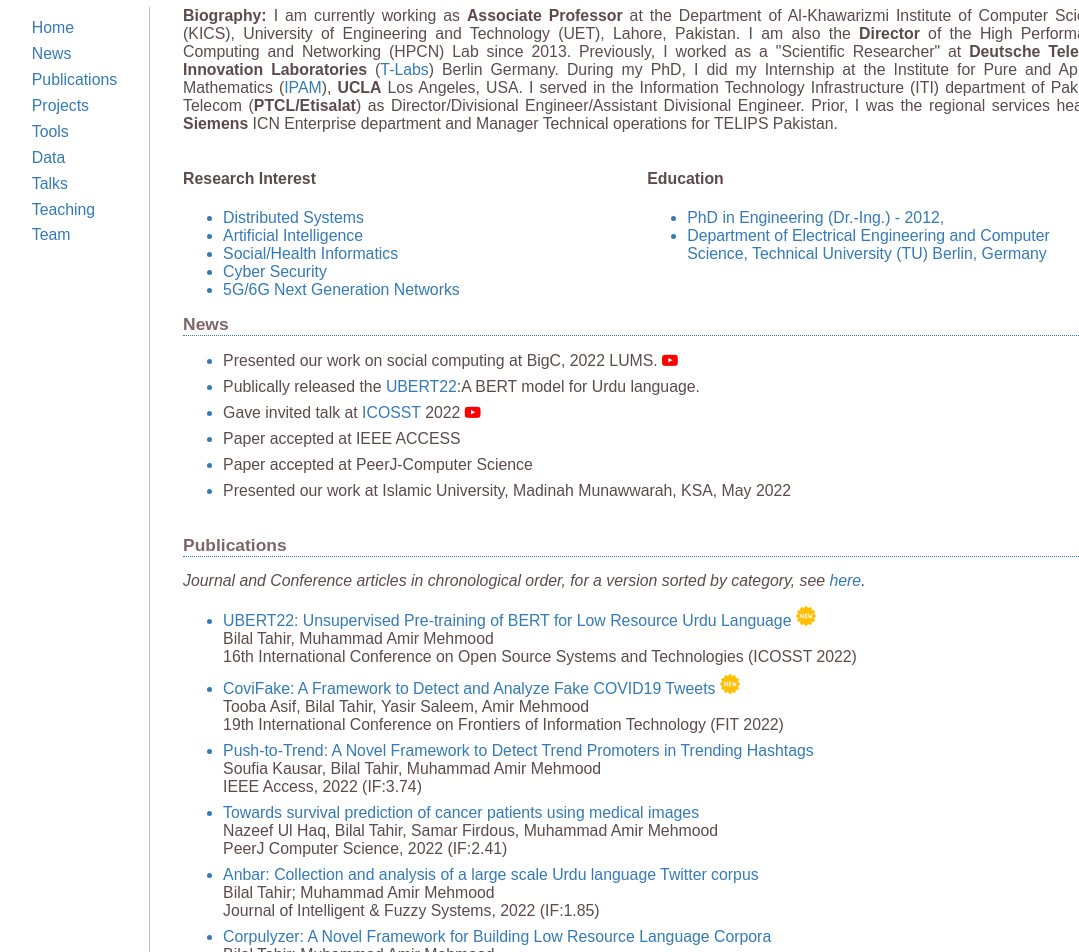
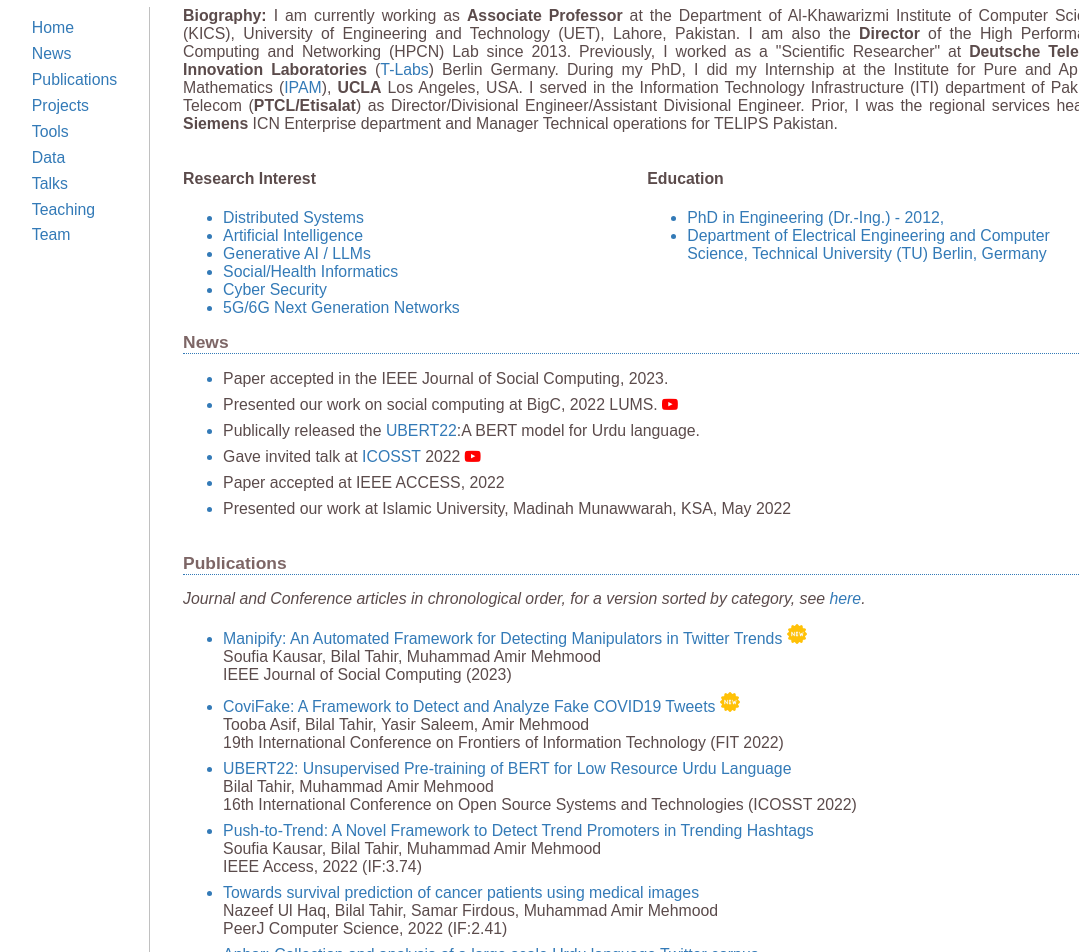
Before and after one commit to amir-mehmood/amir-mehmood.github.io, a plain HTML site: page index.html in a window 1280 px wide. Shown: the part 337-1289 px from the top of the page, without its empty margins (10-1089 px from the left). Drawn offline with Linux system fonts and the light colour scheme.

Commit message:
added new details
Added manipify paper.

```diff
--- a/index.html
+++ b/index.html
@@ -236,6 +236,7 @@ body {
   <ul>
       <li>Distributed Systems</li>
       <li>Artificial Intelligence</li>
+      <li>Generative AI / LLMs </li>
       <li>Social/Health Informatics</li>
       <li>Cyber Security</li>
       <li>5G/6G Next Generation Networks</li>
@@ -268,6 +269,11 @@ body {
 
 
   <ul>
+    <li>
+      <p>Paper accepted in the IEEE Journal of Social Computing, 2023.
+        </p>
+    </li>
+
                     <li> <p>Presented our work on social computing at BigC, 2022 LUMS. <a href="https://www.youtube.com/watch?v=GY2XXrDpiQc" target="_blank"> <i class="fa fa-youtube-play" style="color:red"></i></a>
 
                     </p>
@@ -284,13 +290,11 @@ body {
     </li>
 
     <li>
-    <p>Paper accepted at IEEE ACCESS
+    <p>Paper accepted at IEEE ACCESS, 2022
              </p>
       </li>
 
-                     <li>
-    <p>Paper accepted at PeerJ-Computer Science
-      </p></li>
+
 
 
    <li><p>Presented our work at Islamic University, Madinah Munawwarah, KSA, May 2022
@@ -336,8 +340,33 @@ body {
     </li> -->
 
 
-
-
+    <li>
+      <p><a href="https://ieeexplore.ieee.org/" target="_blank">
+        Manipify: An Automated Framework for Detecting Manipulators in Twitter Trends
+      </a>
+      <img alt="Qries" src="images/new.png" width="20" height="20">
+      <br>
+      Soufia Kausar, Bilal Tahir, Muhammad Amir Mehmood
+
+      <br>
+      IEEE Journal of Social Computing (2023)
+      <br>
+     </p>
+    </li>
+
+    <li>
+      <p><a style="color: #337ab7">
+        CoviFake: A Framework to Detect and Analyze Fake COVID19 Tweets
+      </a>
+      <img alt="Qries" src="images/new.png" width="20" height="20">
+      <br>
+      Tooba Asif, Bilal Tahir, Yasir Saleem, Amir Mehmood
+
+      <br>
+      19th International Conference on Frontiers of Information Technology (FIT 2022)
+      <br>
+     </p>
+    </li>
 
 
 
@@ -345,10 +374,8 @@ body {
       <p><a href="https://ieeexplore.ieee.org/document/10016821" target="_blank">
         UBERT22: Unsupervised Pre-training of BERT for Low Resource Urdu Language
       </a>
-      <img alt="Qries" src="images/new.png" width="20" height="20">
       <br>
       Bilal Tahir, Muhammad Amir Mehmood
-
       <br>
       16th International Conference on Open Source Systems and Technologies (ICOSST 2022)
       <br>
@@ -356,22 +383,6 @@ body {
     </li>
 
 
-
-
-
-    <li>
-      <p><a style="color: #337ab7">
-        CoviFake: A Framework to Detect and Analyze Fake COVID19 Tweets
-      </a>
-      <img alt="Qries" src="images/new.png" width="20" height="20">
-      <br>
-      Tooba Asif, Bilal Tahir, Yasir Saleem, Amir Mehmood
-
-      <br>
-      19th International Conference on Frontiers of Information Technology (FIT 2022)
-      <br>
-     </p>
-    </li>
 
     <li>
       <p><a href="https://ieeexplore.ieee.org/stamp/stamp.jsp?arnumber=9928279" target="_blank">
```
Also changed, not shown: category_wise_papers.html (+14 -0 lines).
